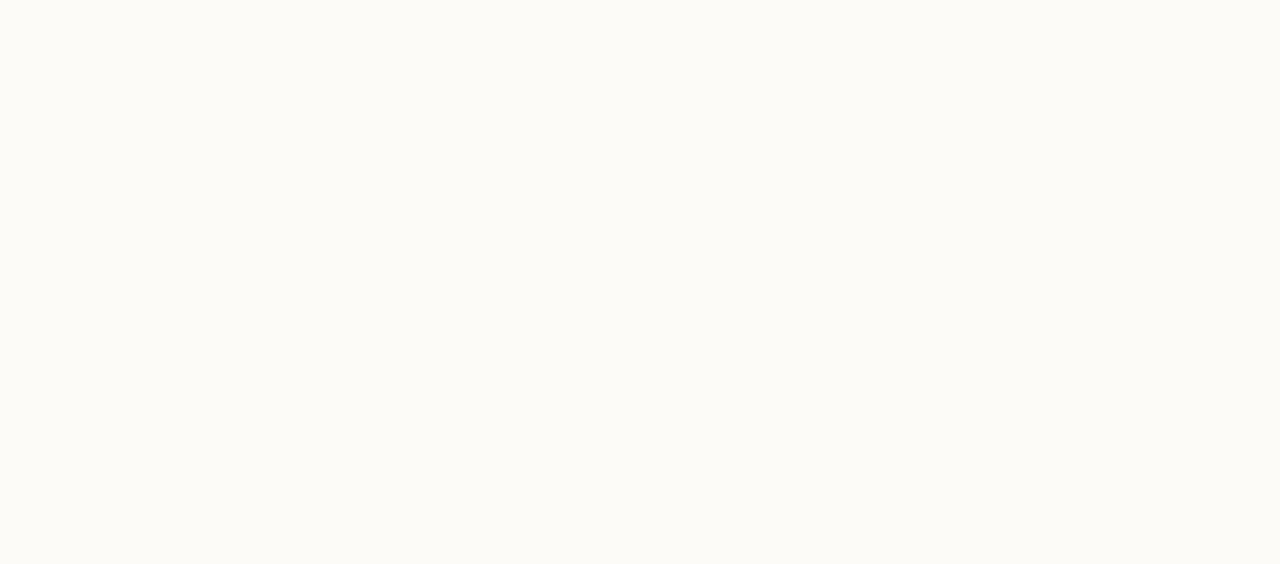
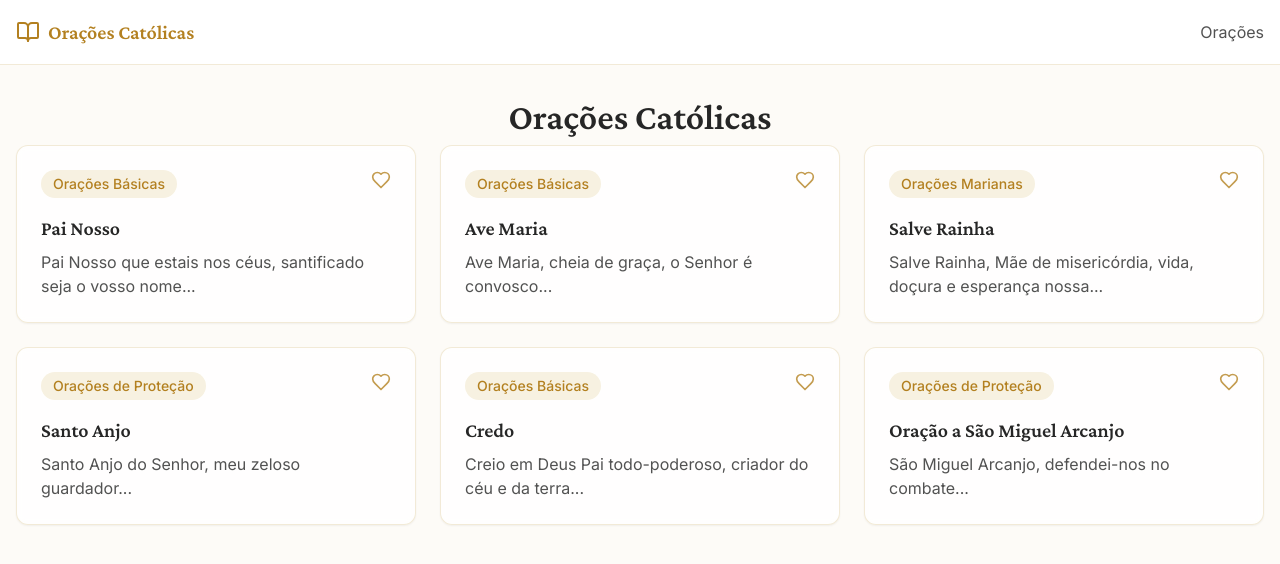
Before and after one commit to MatheusWollmann/catolic-prayer-haven, a React (Vite) app: page /oracoes in a window 1280 px wide. Before the commit this address had no page. Shown: the top 564 px of the page. Built offline with nearby package versions, Linux system fonts and the light colour scheme.

Commit message:
Create prayers page
Implement the initial structure for the prayers page to enhance the application.
[skip gpt_engineer]

```diff
--- a/src/App.tsx
+++ b/src/App.tsx
@@ -1,24 +1,22 @@
-import { Toaster } from "@/components/ui/toaster";
-import { Toaster as Sonner } from "@/components/ui/sonner";
-import { TooltipProvider } from "@/components/ui/tooltip";
-import { QueryClient, QueryClientProvider } from "@tanstack/react-query";
-import { BrowserRouter, Routes, Route } from "react-router-dom";
-import Index from "./pages/Index";
+import { BrowserRouter as Router, Routes, Route } from "react-router-dom";
+import { Header } from "@/components/Header";
+import Index from "@/pages/Index";
+import Prayers from "@/pages/Prayers";
 
-const queryClient = new QueryClient();
-
-const App = () => (
-  <QueryClientProvider client={queryClient}>
-    <TooltipProvider>
-      <Toaster />
-      <Sonner />
-      <BrowserRouter>
-        <Routes>
-          <Route path="/" element={<Index />} />
-        </Routes>
-      </BrowserRouter>
-    </TooltipProvider>
-  </QueryClientProvider>
-);
+function App() {
+  return (
+    <Router>
+      <div className="min-h-screen">
+        <Header />
+        <main>
+          <Routes>
+            <Route path="/" element={<Index />} />
+            <Route path="/oracoes" element={<Prayers />} />
+          </Routes>
+        </main>
+      </div>
+    </Router>
+  );
+}
 
 export default App;
--- a/src/components/Header.tsx
+++ b/src/components/Header.tsx
@@ -1,22 +1,25 @@
 import { Link } from "react-router-dom";
+import { BookOpen } from "lucide-react";
 
 export function Header() {
   return (
-    <header className="fixed top-0 left-0 right-0 bg-white/80 backdrop-blur-sm border-b border-sacred-200/50 z-50">
+    <header className="bg-white border-b border-sacred-200/50">
       <div className="container mx-auto px-4">
-        <div className="h-16 flex items-center justify-between">
-          <Link to="/" className="font-serif text-2xl font-semibold text-neutral-800">
-            Orações
+        <nav className="flex items-center justify-between h-16">
+          <Link to="/" className="flex items-center space-x-2">
+            <BookOpen className="w-6 h-6 text-sacred-500" />
+            <span className="font-serif text-xl font-semibold text-sacred-500">Orações Católicas</span>
           </Link>
-          <nav className="space-x-6">
-            <Link to="/" className="text-neutral-600 hover:text-sacred-500 transition-colors">
-              Início
+
+          <div className="flex items-center space-x-6">
+            <Link
+              to="/oracoes"
+              className="text-neutral-600 hover:text-sacred-500 transition-colors"
+            >
+              Orações
             </Link>
-            <Link to="/favorites" className="text-neutral-600 hover:text-sacred-500 transition-colors">
-              Favoritos
-            </Link>
-          </nav>
-        </div>
+          </div>
+        </nav>
       </div>
     </header>
   );
--- /dev/null
+++ b/src/pages/Prayers.tsx
@@ -0,0 +1,60 @@
+import { PrayerCard } from "@/components/PrayerCard";
+
+const prayers = [
+  {
+    id: "1",
+    title: "Pai Nosso",
+    excerpt: "Pai Nosso que estais nos céus, santificado seja o vosso nome...",
+    category: "Orações Básicas"
+  },
+  {
+    id: "2",
+    title: "Ave Maria",
+    excerpt: "Ave Maria, cheia de graça, o Senhor é convosco...",
+    category: "Orações Básicas"
+  },
+  {
+    id: "3",
+    title: "Salve Rainha",
+    excerpt: "Salve Rainha, Mãe de misericórdia, vida, doçura e esperança nossa...",
+    category: "Orações Marianas"
+  },
+  {
+    id: "4",
+    title: "Santo Anjo",
+    excerpt: "Santo Anjo do Senhor, meu zeloso guardador...",
+    category: "Orações de Proteção"
+  },
+  {
+    id: "5",
+    title: "Credo",
+    excerpt: "Creio em Deus Pai todo-poderoso, criador do céu e da terra...",
+    category: "Orações Básicas"
+  },
+  {
+    id: "6",
+    title: "Oração a São Miguel Arcanjo",
+    excerpt: "São Miguel Arcanjo, defendei-nos no combate...",
+    category: "Orações de Proteção"
+  }
+];
+
+export default function Prayers() {
+  return (
+    <div className="container py-8 px-4 mx-auto">
+      <h1 className="section-title text-center mb-8">Orações Católicas</h1>
+
+      <div className="grid grid-cols-1 md:grid-cols-2 lg:grid-cols-3 gap-6">
+        {prayers.map((prayer) => (
+          <PrayerCard
+            key={prayer.id}
+            id={prayer.id}
+            title={prayer.title}
+            excerpt={prayer.excerpt}
+            category={prayer.category}
+          />
+        ))}
+      </div>
+    </div>
+  );
+}
```
